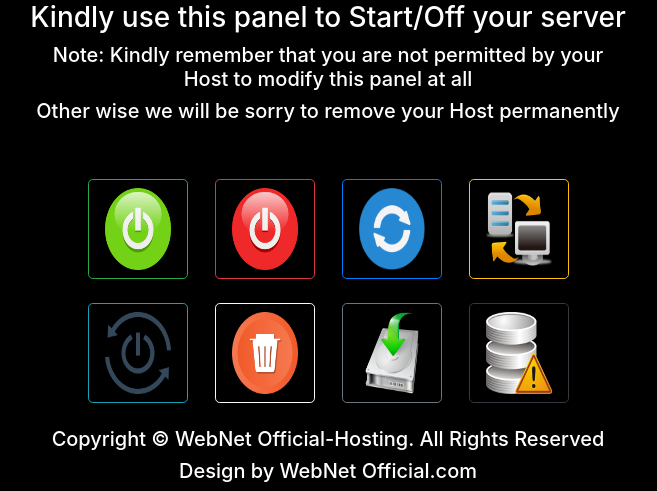
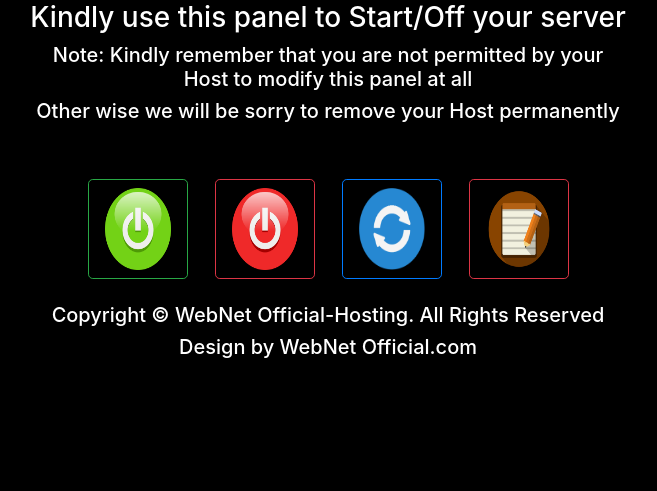
Before and after one commit to MEGAMINDMK/GW-Server-Booter, a PHP site: page /filemanager/System/games/samp/index.php in a window 1280 px wide. Shown: the part 355-846 px from the top of the page, without its empty margins (312-969 px from the left). After the commit the page ends 713 px from the top, so only its background shows below. Run offline with PHP 8.4, Linux system fonts and the light colour scheme; some libraries are stand-ins or nearby versions.

Commit message:
GSB v1.7
GSB v1.7

```diff
--- a/GSB/filemanager/System/games/samp/index.php
+++ b/GSB/filemanager/System/games/samp/index.php
@@ -11,11 +11,6 @@ function Confirm(form){
 alert("Server has been started!");
 form.submit();
 }
-<script type="text/javascript">
-function backup(forms){
-alert("Backing up!");
-form.submit();
-}
 </script>
 <title>SAMP-SERVER-BOOTER</title>
 <link rel="icon" href="png/samp.png" type="image/x-icon" />
@@ -27,21 +22,13 @@ form.submit();
 <h5><font color="white">Note: Kindly remember that you are not permitted by your<br>Host to modify this panel at all</font></h5>
 <h5><font color="white">Other wise we will be sorry to remove your Host permanently</font></h5>
 <br><br>
-<input type="image" src="png/start.png" width="100" height="100" class="btn btn-outline-success btn-lg" onclick="location='includelu/server.php'; Confirm(this.form); " />
+<input type="image" src="png/start.png" width="100" height="100" class="btn btn-outline-success btn-lg" onclick="location='includesa/server.php'; Confirm(this.form); " />
 &nbsp;&nbsp;&nbsp;&nbsp;
-<input type="image" src="png/off.png" width="100" height="100" class="btn btn-outline-danger btn-lg" onclick="location='includelu/serveroff.php'; Confirm(this.forms); " />
+<input type="image" src="png/off.png" width="100" height="100" class="btn btn-outline-danger btn-lg" onclick="location='includesa/serveroff.php'; Confirm(this.forms); " />
 &nbsp;&nbsp;&nbsp;&nbsp;
-<input type="image" src="png/restart.png" width="100" height="100" class="btn btn-outline-primary btn-lg" onclick="location='includelu/restart.php'; Confirm(this.form); " />
+<input type="image" src="png/restart.png" width="100" height="100" class="btn btn-outline-primary btn-lg" onclick="location='includesa/restart.php'; Confirm(this.form); " />
 &nbsp;&nbsp;&nbsp;&nbsp;
-<input type="image" src="png/backup.png" width="100" height="100" class="btn btn-outline-warning btn-lg" onclick="location='backup.php'; backup(this.form); " />
-<br><br>
-<input type="image" src="png/reset.png" width="100" height="100" class="btn btn-outline-info btn-lg" onclick="location='extract.php';" />
-&nbsp;&nbsp;&nbsp;&nbsp;
-<input type="image" src="png/delete.png" width="100" height="100" class="btn btn-outline-light btn-lg" onclick="location='delete.php';" />
-&nbsp;&nbsp;&nbsp;&nbsp;
-<input type="image" src="png/installbackup.png" width="100" height="100" class="btn btn-outline-secondary btn-lg" onclick="location='installbackup.php';" />
-&nbsp;&nbsp;&nbsp;&nbsp;
-<input type="image" src="png/deletebackup.png" width="100" height="100" class="btn btn-outline-dark btn-lg" onclick="location='deletebackup.php';" />
+<input type="image" src="png/logs.png" width="100" height="100" class="btn btn-outline-danger btn-lg" onclick="location='includesa/ServerLog.php';" />
 <br><br>
 <footer>
 <h5><font color="white">Copyright © WebNet Official-Hosting. All Rights Reserved</font></h5>
```
Also changed, not shown: GSB/filemanager/System/games/samp/png/logs.png (added), 1 other file.
